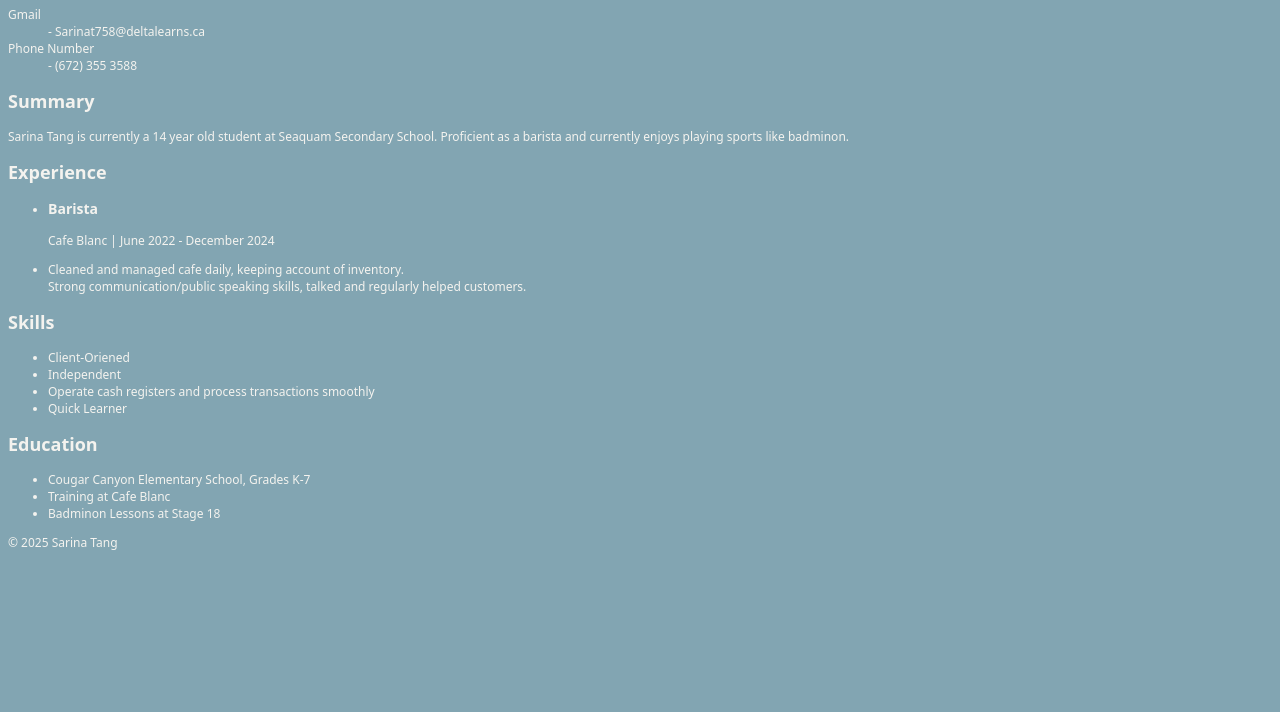
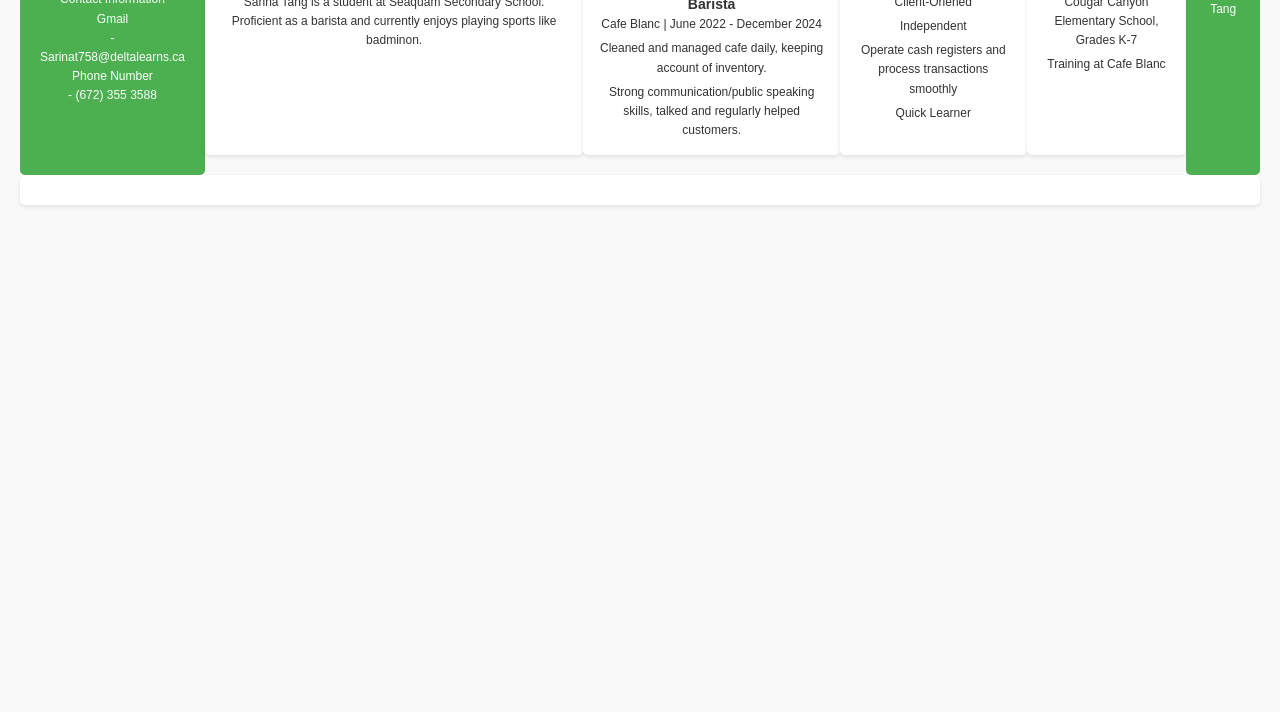
Before and after one commit to poopebarry/resume-websitee, a plain HTML site: page index.html in a window 1280 px wide. Shown: the part 88-800 px from the top of the page. Drawn offline with Linux system fonts and the light colour scheme.

Commit message:
Add files via upload

```diff
--- a/index.html
+++ b/index.html
@@ -25,7 +25,7 @@
 
         <section class="summary">
             <h2>Summary</h2>
-            <p> Sarina Tang is currently a 14 year old student at Seaquam Secondary School. Proficient as a barista and currently enjoys playing sports like badminon.</p>
+            <p> Sarina Tang is a student at Seaquam Secondary School. Proficient as a barista and currently enjoys playing sports like badminon.</p>
         </section>
 
         <section class="experience">
@@ -60,9 +60,9 @@
             <ul>
                     <li>Cougar Canyon Elementary School, Grades K-7 <class="></K-7></class></li>
                     <li> Training at Cafe Blanc</li>
-                    <li> Badminon Lessons at Stage 18 </li>
+
                 </li>
-                <!-- Add more education entries here -->
+
             </ul>
         </section>
 
@@ -74,3 +74,10 @@
 
 </body>
 </html>
+
+<section class="container">
+    <div id="col-1">
+    </div>
+    <div id="col-2">
+    </div>
+  </section>
--- a/style.css
+++ b/style.css
@@ -1,10 +1,90 @@
-body
-{
-    font-family: system-ui, -apple-system, BlinkMacSystemFont, 'Segoe UI', Roboto, Oxygen, Ubuntu, Cantarell, 'Open Sans', 'Helvetica Neue', sans-serif, Sans-Serif;
-    color: #f4f3ef;
-    font-size: 9pt;
-    .container
+body {
+  font-family: system-ui, -apple-system, BlinkMacSystemFont, 'Segoe UI', Roboto, Oxygen, Ubuntu, Cantarell, 'Open Sans', 'Helvetica Neue', sans-serif;
+  color: #f4f3ef;
+  font-size: 9pt;
+  background-color: #82a5b2;
+}
+
+.container {
+  text-align: center;
 }
 
 
-body {background-color: #82a5b2;}
+.container {
+  display: flex;
+}
+
+#col-1 {
+  background-color: yellow;
+  flex: 1;
+}
+
+#col-2 {
+  background-color: orange;
+  flex: 1;
+}
+
+/* Basic Reset */
+* {
+  margin: 0;
+  padding: 0;
+  box-sizing: 10 border-box;
+}
+
+/* Body Styling */
+body {
+  font-family: Arial, sans-serif;
+  line-height: 1.6;
+  color: #333;
+  background-color: #f9f9f9;
+  padding: 20px;
+}
+
+/* Header Styling */
+header {
+  text-align: center;
+  padding: 20px;
+  background-color: #4CAF50;
+  color: white;
+  border-radius: 5px;
+}
+
+/* Section Styling */
+main {
+  margin: 20px auto;
+  max-width: 800px;
+}
+
+section {
+  margin-bottom: 20px;
+  padding: 15px;
+  background: #fff;
+  border-radius: 5px;
+  box-shadow: 0 2px 4px rgba(0, 0, 0, 0.1);
+}
+
+h2 {
+  border-bottom: 2px solid #4CAF50;
+  margin-bottom: 10px;
+  padding-bottom: 5px;
+}
+
+/* List Styling */
+ul {
+  list-style: none;
+  padding: 0;
+}
+
+ul li {
+  margin: 5px 0;
+}
+
+/* Footer Styling */
+footer {
+  text-align: center;
+  margin-top: 20px;
+  padding: 10px;
+  color: white;
+  background-color: #4CAF50;
+  border-radius: 5px;
+}
```
